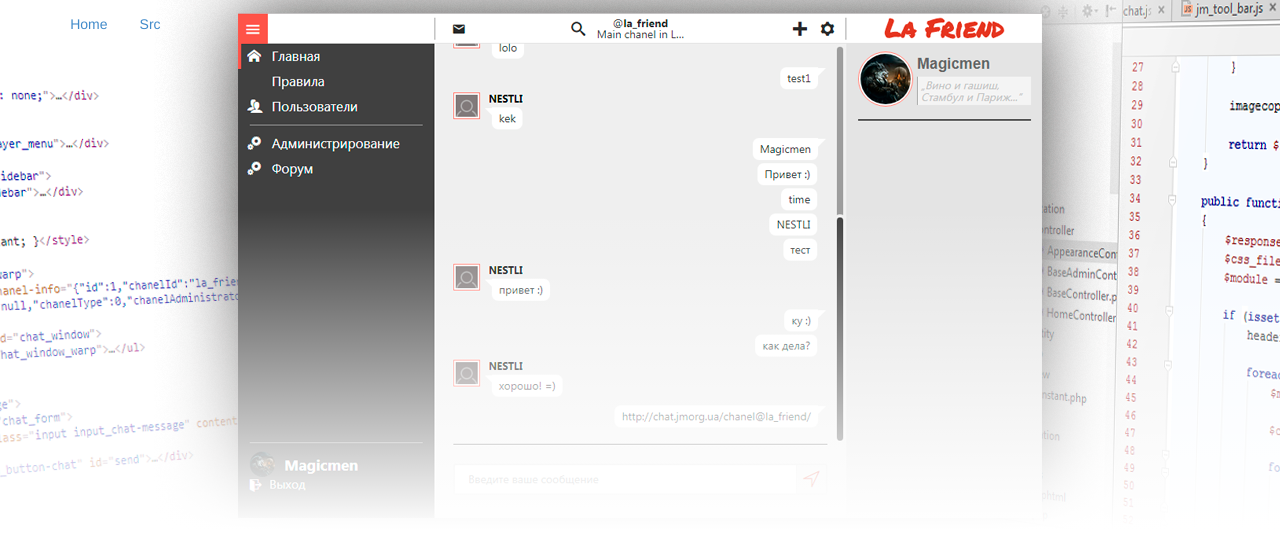
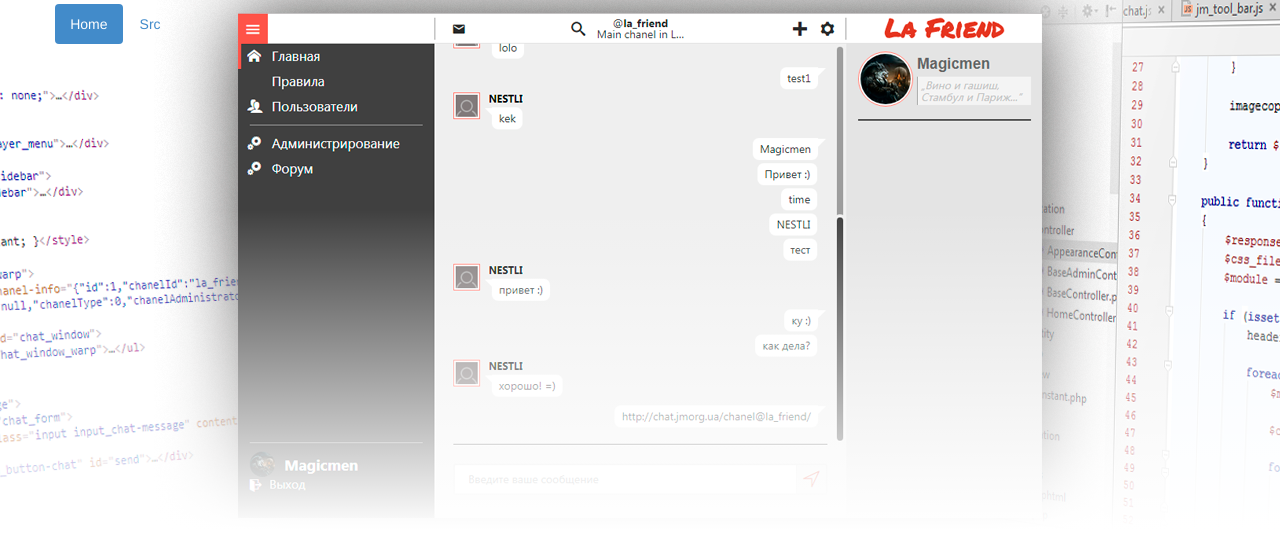
Before and after one commit to jm-organization/jm-organization.github.io, a Jekyll site: the page built from index.html, in a window 1280 px wide and 900 px high. Shown: the top 550 px of the window. Built offline with Jekyll 4.4.1, drawn with Linux system fonts in a browser that asks for light colours.

Commit message:
backend::active href

```diff
--- a/_includes/jm_navigation.html
+++ b/_includes/jm_navigation.html
@@ -1,4 +1,4 @@
-<li>
+<li{% if page.url contains '/' %} class="active"{% endif %}>
 	<a href="/">Home</a>
 </li>
 <li>
```
